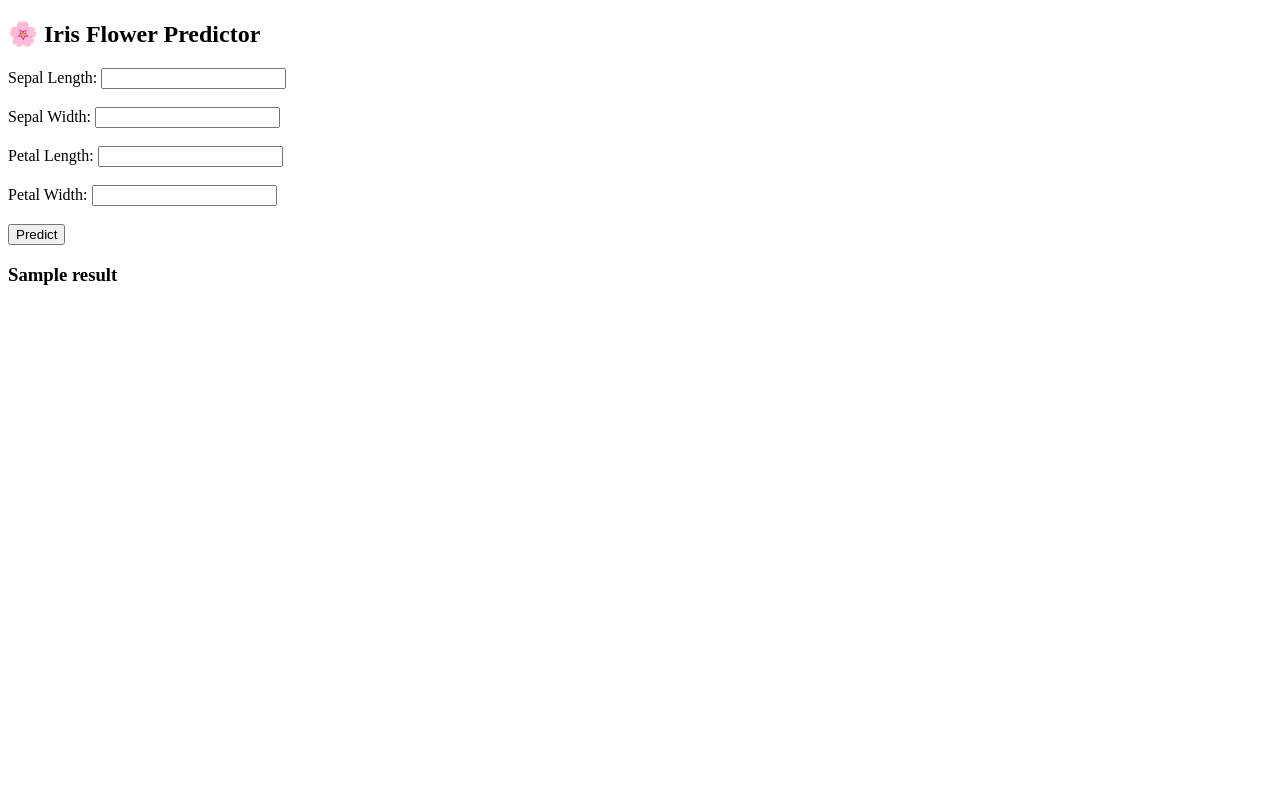
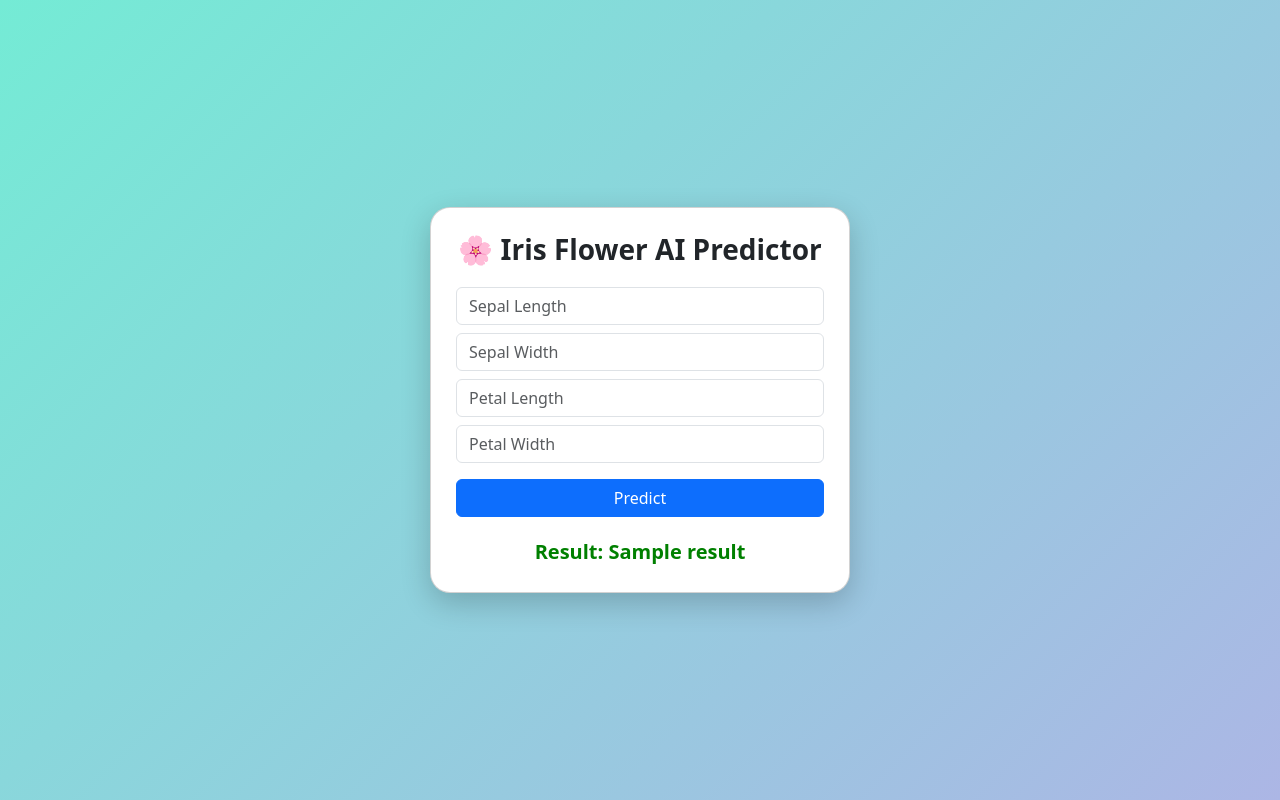
Before and after one commit to ehsanullahfarhan45-cloud/iris-ml-flask, a Flask app: template templates/index.html in a window 1280 px wide. Run offline with Flask 3, Linux system fonts and the light colour scheme; the template is opened without the code that fills it: most values are stand-ins (such as "Sample title", 1, 10 or a date in 2020); parts of the project's set-up code (start-up, migrations or seed data) failed here and were passed over.

Commit message:
UI Pro upgrade

```diff
--- a/app.py
+++ b/app.py
@@ -1,3 +1,43 @@
+# from flask import Flask, render_template, request
+# import pickle
+# import os
+
+# app = Flask(__name__)
+
+# model_path = os.path.join(os.path.dirname(__file__), "iris_model.pkl")
+# model = pickle.load(open(model_path, "rb"))
+
+# @app.route("/")
+# def home():
+#     return render_template("index.html")
+
+# @app.route("/predict", methods=["POST"])
+# def predict():
+#     try:
+#         sl = float(request.form["sl"])
+#         sw = float(request.form["sw"])
+#         pl = float(request.form["pl"])
+#         pw = float(request.form["pw"])
+
+#         prediction = model.predict([[sl, sw, pl, pw]])
+
+#         if prediction[0] == 0:
+#             result = "Setosa 🌼"
+#         elif prediction[0] == 1:
+#             result = "Versicolor 🌺"
+#         else:
+#             result = "Virginica 🌸"
+
+#     except:
+#         result = "Invalid Input ❌"
+
+#     return render_template("index.html", result=result)
+
+# if __name__ == "__main__":
+#     app.run(debug=True)
+
+# ===========================================================================================
+# ===========================================================================================
 from flask import Flask, render_template, request
 import pickle
 import os
@@ -13,29 +53,24 @@ def home():
 
 @app.route("/predict", methods=["POST"])
 def predict():
-    try:
-        sl = float(request.form["sl"])
-        sw = float(request.form["sw"])
-        pl = float(request.form["pl"])
-        pw = float(request.form["pw"])
+    sl = float(request.form["sl"])
+    sw = float(request.form["sw"])
+    pl = float(request.form["pl"])
+    pw = float(request.form["pw"])
 
-        prediction = model.predict([[sl, sw, pl, pw]])
+    prediction = model.predict([[sl, sw, pl, pw]])
 
-        if prediction[0] == 0:
-            result = "Setosa 🌼"
-        elif prediction[0] == 1:
-            result = "Versicolor 🌺"
-        else:
-            result = "Virginica 🌸"
-
-    except:
-        result = "Invalid Input ❌"
+    if prediction[0] == 0:
+        result = "Setosa 🌼"
+    elif prediction[0] == 1:
+        result = "Versicolor 🌺"
+    else:
+        result = "Virginica 🌸"
 
     return render_template("index.html", result=result)
 
 if __name__ == "__main__":
-    app.run(debug=True)
-
+    app.run()
 # ===========================================================================================
 # ===========================================================================================
 # ===========================================================================================
--- a/templates/index.html
+++ b/templates/index.html
@@ -1,4 +1,4 @@
-<!DOCTYPE html>
+<!-- <!DOCTYPE html>
 <html>
 <head>
     <title>Iris Predictor</title>
@@ -23,4 +23,74 @@
 </h3>
 
 </body>
+</html> -->
+
+
+
+<!DOCTYPE html>
+<html>
+<head>
+    <title>Iris AI Predictor</title>
+
+    <!-- Bootstrap -->
+    <link href="https://cdn.jsdelivr.net/npm/bootstrap@5.3.0/dist/css/bootstrap.min.css" rel="stylesheet">
+
+    <style>
+        body {
+            background: linear-gradient(135deg, #74ebd5, #ACB6E5);
+            height: 100vh;
+            display: flex;
+            align-items: center;
+            justify-content: center;
+        }
+
+        .card {
+            width: 420px;
+            border-radius: 20px;
+            padding: 25px;
+            box-shadow: 0px 10px 30px rgba(0,0,0,0.2);
+        }
+
+        .title {
+            font-weight: bold;
+            text-align: center;
+            margin-bottom: 20px;
+        }
+
+        .result {
+            margin-top: 20px;
+            font-size: 20px;
+            font-weight: bold;
+            text-align: center;
+            color: green;
+        }
+    </style>
+</head>
+
+<body>
+
+<div class="card">
+
+    <h3 class="title">🌸 Iris Flower AI Predictor</h3>
+
+    <form action="/predict" method="post">
+
+        <input class="form-control mb-2" name="sl" placeholder="Sepal Length">
+        <input class="form-control mb-2" name="sw" placeholder="Sepal Width">
+        <input class="form-control mb-2" name="pl" placeholder="Petal Length">
+        <input class="form-control mb-3" name="pw" placeholder="Petal Width">
+
+        <button class="btn btn-primary w-100">Predict</button>
+
+    </form>
+
+    {% if result %}
+        <div class="result">
+            Result: {{ result }}
+        </div>
+    {% endif %}
+
+</div>
+
+</body>
 </html>
```
